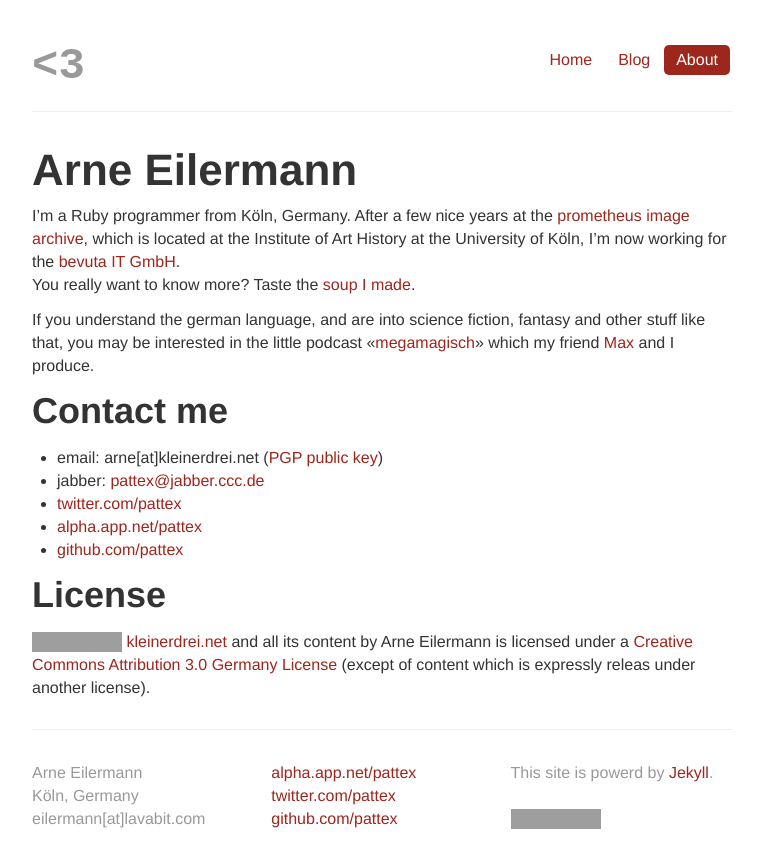
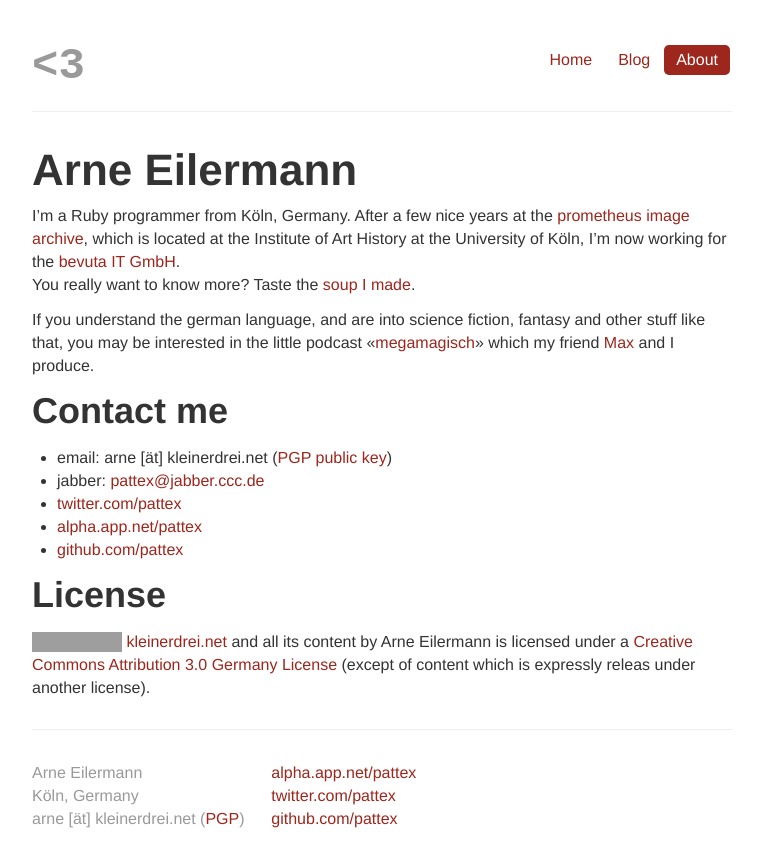
Before and after one commit to pattex/kleinerdrei.net, a Jekyll site: the page built from about.md, in a window 1280 px wide. Shown: the top 868 px of the page, without its empty margins (258-1021 px from the left). Built offline with Jekyll 4.4.1, drawn with Linux system fonts in a browser that asks for light colours; comment, search, counter and statistics services are not loaded; grey boxes are pictures that could not be loaded.

Commit message:
Replaced old email address.

```diff
--- a/README.textile
+++ b/README.textile
@@ -1,6 +1,6 @@
 h1. kleinerdrei.net
 
-By Arne Eilermann <eilermann@lavabit.com>
+By Arne Eilermann <arne@kleinerdrei.net>
 
 A documentation of my digital adventures.
 "Take a look!":http://kleinerdrei.net
--- a/_layouts/default.html
+++ b/_layouts/default.html
@@ -43,7 +43,7 @@
           <p>
             Arne Eilermann<br>
             Köln, Germany<br>
-            eilermann[at]lavabit.com
+            arne [ät] kleinerdrei.net (<a href="http://pgp.mit.edu:11371/pks/lookup?op=get&search=0x397C6A2CC1ACAEE7" title="PGP public key">PGP</a>)
           </p>
         </div>
         <div class="span4">
@@ -55,9 +55,7 @@
         </div>
         <div class="span4">
           <p>
-            This site is powerd by <a href="https://github.com/mojombo/jekyll">Jekyll</a>.<br>
             <a class="FlattrButton" style="display:none;" title="kleinerdrei.net &lt;3" href="https://kleinerdrei.net"  data-flattr-uid="pattex" data-flattr-popout="1" data-flattr-button="compact" data-flattr-category="text" data-flattr-language="en_GB">kleinerdrei.net &lt;3</a><br>
-            <a rel="license" href="http://creativecommons.org/licenses/by/3.0/de/"><img alt="Creative Commons Lizenzvertrag" style="border-width:0" src="https://i.creativecommons.org/l/by/3.0/de/80x15.png" /></a>
           </p>
         </div>
       </div>
--- a/about.md
+++ b/about.md
@@ -11,7 +11,7 @@ If you understand the german language, and are into science fiction, fantasy and
 
 ## Contact me
 
-* email: arne\[at\]kleinerdrei.net ([PGP public key](http://pgp.mit.edu:11371/pks/lookup?op=get&search=0x397C6A2CC1ACAEE7))
+* email: arne \[ät\] kleinerdrei.net ([PGP public key](http://pgp.mit.edu:11371/pks/lookup?op=get&search=0x397C6A2CC1ACAEE7))
 * jabber: [pattex@jabber.ccc.de](xmpp:pattex@jabber.ccc.de)
 * [twitter.com/pattex](https://twitter.com/pattex/)
 * [alpha.app.net/pattex](https://alpha.app.net/pattex)
--- a/atom.xml
+++ b/atom.xml
@@ -11,7 +11,7 @@ layout: nil
  <id>{{ site.url }}/</id>
  <author>
    <name>Arne Eilermann</name>
-   <email>eilermann@lavabit.com</email>
+   <email>arne@kleinerdrei.net</email>
  </author>
 
  {% for post in site.posts %}
```
